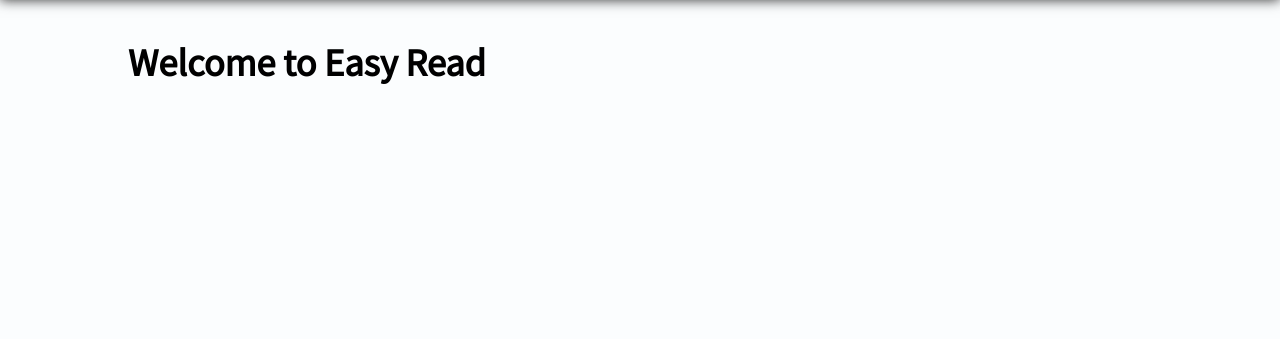
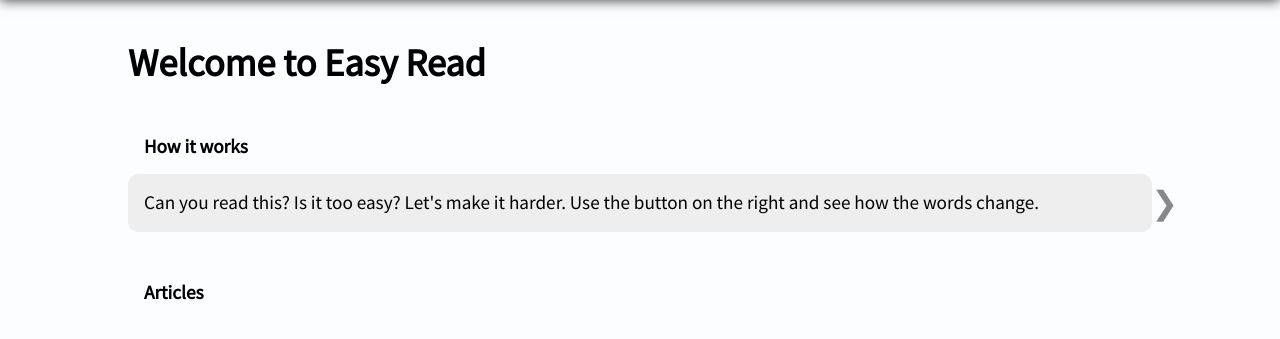
Before and after one commit to adkwalters/an-easy-read, a Flask app: page / in a window 1280 px wide. Shown: the part 74-413 px from the top of the page. Run offline with Flask 2, Linux system fonts and the light colour scheme; data that the repository does not hold is empty; some libraries are stand-ins or nearby versions.

Commit message:
Add: index page with tutorial and articles display
Return a list of live, published articles for display on the index page.

Provide a brief tutorial for the reading mechanic utilising the same
web component that is used for article summaries.

Update the custom web component to call the displayArrows() method upon
connection.

```diff
--- a/app/main/routes.py
+++ b/app/main/routes.py
@@ -435,7 +435,7 @@ def add_writer():
 def remove_writer():
     """Disassociate the selected author from the current user as publisher
 
-    Reject the author's outstanding publication requests to the publisher. !! Didn't happen for draft (good thing?)
+    Reject the author's outstanding publication requests to the publisher.
 
     Remove the publisher's access to the author's articles not published with
     the publisher. Any published articles remain assigned to the publisher.
@@ -886,9 +886,6 @@ def edit_article():
 @author_and_publisher_access
 def preview_article():
     """Display the selected article as it would be seen live"""
-
-    # !! To do:
-    #       - update template
 
     # Get article
     article_id = request.args.get('article-id')
@@ -1440,12 +1437,13 @@ def permadelete_article():
 def index():
     """Display live, published articles """
 
-    # !! To do:
-    #       - query database
-    #       - update template
+    articles = db.session.query(Article, Image, PublishingNote) \
+        .outerjoin(Image, Image.id == Article.image_id) \
+        .outerjoin(PublishingNote, PublishingNote.published_article_id == Article.id) \
+        .filter(Article.status == 'pub_live').all()
 
     # Render index page
-    return render_template('index.html')
+    return render_template('index.html', articles=articles)
 
 
 @bp.route('/<int:id>/')
--- a/app/static/css/article.css
+++ b/app/static/css/article.css
@@ -4,6 +4,24 @@
     - visual (colour, background, border)
     - text
     - other */
+
+
+/* || Index */
+#index-page.full-spread {
+    gap: 1rem;
+}
+#index-page h3 {
+    margin: 1rem;
+}
+#index-page a {
+    font-weight: normal;
+}
+#index-page a:hover li {
+    box-shadow: 0 0px 12px 0 rgba(0,0,0,0.4);
+}
+#demo [slot="slot-summary"] {
+    margin: 0;
+}
 
 
 /* || View Article || */
@@ -225,6 +243,18 @@ paragraph-level {
 }
 
 
+/* || Responsive design || */
+
+    /* - small landscape
+            - Expand navigation
+            - Reposition flashed messages*/
+
+    @media (min-width: 50rem) {
+        #index-page.full-spread {
+            gap: 2rem;
+        }
+    }
+
 /* || Print Article */
 
 @media print {
--- a/app/static/javascript/view-article-components.js
+++ b/app/static/javascript/view-article-components.js
@@ -105,6 +105,7 @@ class SummaryParagraph extends HTMLElement {
             .prev:hover,
             .next:hover {
                 color: black;
+                text-shadow: 0 0 1rem rgba(0,0,0,0.4);
             }
             .no-display {
                 display: none;
@@ -160,6 +161,7 @@ class SummaryParagraph extends HTMLElement {
         // Append slotted summaries to object array
         summarySlot.addEventListener("slotchange", () => {
             this.summaries = summarySlot.assignedNodes();
+            this.displayArrows();
         })
 
         // Increase reading level and configure arrow controls
--- a/app/templates/index.html
+++ b/app/templates/index.html
@@ -16,35 +16,40 @@
 <!-- JavaScript -->
 {% block scripts %}
     <script src="/static/javascript/header.js" defer></script>
+    <script src="/static/javascript/view-article-components.js"></script>
 {% endblock %}
 
 <!-- Main -->
 {% block main %}
     <div id="index-page" class="full-spread">
 
-        <h1>Welcome to Easy Read{% if current_user.is_authenticated %}, {{ current_user.username }}{% endif %}</h1>
-
-        <!-- <section id="all-articles" class="articles-display-pannel">
+        <h1>Welcome to Easy Read{% if current_user.is_authenticated %}, {{ current_user.username }} {% endif %}</h1>
+        <summary-paragraph id="demo">
+            <h3 slot="slot-header">How it works</h3>
+            <p slot="slot-summary" class="cursor">Can you read this? Is it too easy? Let's make it harder. Use the button on the right and see how the words change.</p>
+            <p slot="slot-summary" class="no-display">Increasing the reading level gives you a challenge. Once you've understood a paragraph, you can move on to the next level towards fluency.</p>
+            <p slot="slot-summary" class="no-display">This would be the highest level, serving as the reading level closest to fluency. If it is too challenging, the level can be reduced to a point of comfort and comprehension.</p>
+        </summary-paragraph>
+        <section id="articles-display-panel">
+            <h3>Articles</h3>
             <ul>
-                {% if articles is not none %}
+                {% if articles %}
                     {% for article in articles %}
-                    <li class="label-colour article-preview">
-                        {% if article['src'] is not none %}
-                            <figure>
-                                <img src="{{ article['src'] }}">
-                                <figcaption><h3>{{ article['title'] }}</h3></figcaption>
-                            </figure>
-                        {% else %}
-                            <i class="far fa-image"></i>
-                            <h3>{{ article['title'] }}</h3>
-                        {% endif %}
-                        <p>{{ article['description'] }}</p>
-                        <a href="/create-article?article_id={{ article['id'] }}"><button type="button" class="button grey-out edit-article-button">Edit Article</button></a>
-                        <a href=""><button type="button" class="button grey-out edit-article-button">Publish Article</button></a>
-                    </li>
+                        <a href="{{ url_for('main.view_article', id=article['PublishingNote'].id, slug=article['PublishingNote'].slug ) }}">
+                            <li class="label-colour article-display status-{{ article['Article'].status }}">
+                                {% if article['Image'].src %}
+                                    <figure>
+                                        <img src="{{ url_for('main.return_image', filename=article['Image'].src) }}">
+                                        <figcaption><h3>{{ article['Article'].title }}</h3></figcaption>
+                                    </figure>
+                                {% else %}
+                                    <h3>{{ article['Article'].title }}</h3>
+                                {% endif %}
+                                <p>{{ article['Article'].description }}</p>
+                            </li>
+                        </a>
                     {% endfor %}
-                {% endif %}
-            </ul>
-        </section> -->
+                {% endif%}
+        </section>
     </div>
 {% endblock %}
```
